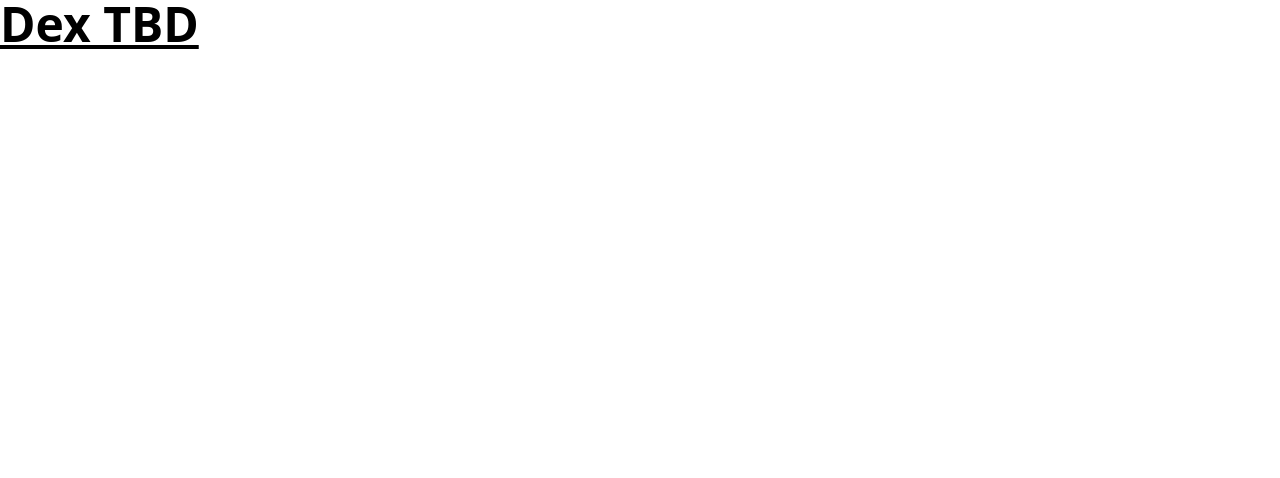
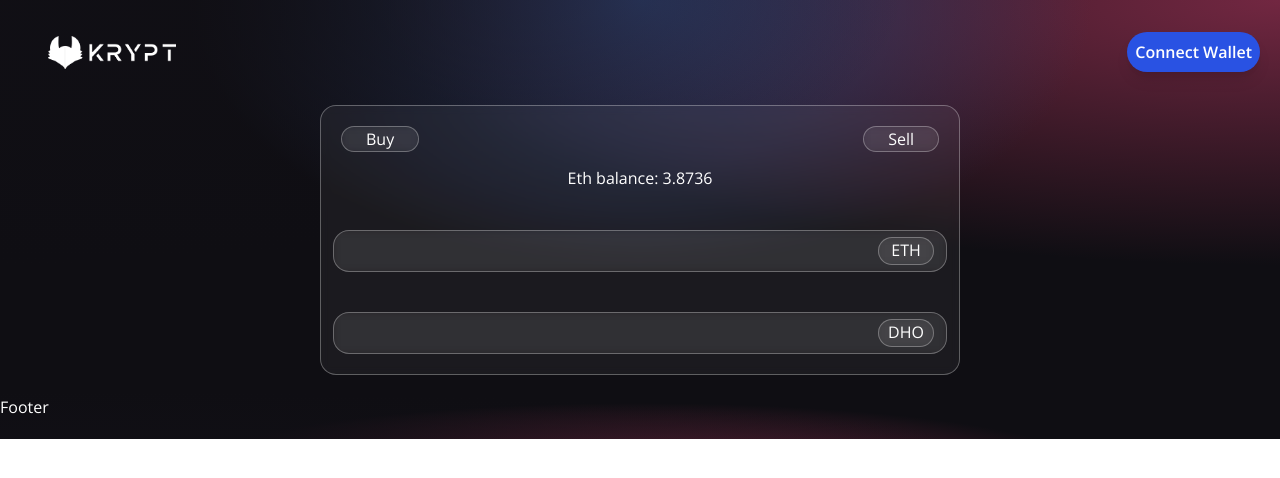
Before and after one commit to danielhochwart7/dex, a React (Vite) app: page / in a window 1280 px wide. Shown: the top 478 px of the page. Built offline with nearby package versions, Linux system fonts and the light colour scheme.

Commit message:
Start to create the swap box

```diff
--- a/src/App.jsx
+++ b/src/App.jsx
@@ -1,9 +1,15 @@
+import { Body, Footer, Header } from "./components";
+
 const App = () => {
   return (
-    <div className="App">
-      <h1 class="text-5xl font-bold underline">
-        Dex TBD
-      </h1>
+    <div className="min-h-screen">
+      <div className="gradient-bg-header text-white">
+        <Header />
+        <Body />
+      </div>
+      <div className="gradient-bg-footer text-white">
+        <Footer/>
+      </div>
     </div>
   )
 }
--- /dev/null
+++ b/src/components/Body.jsx
@@ -0,0 +1,32 @@
+const Body = () =>  {
+    return (
+        <div className="flex flex-col justify-center items-center">
+            <div className="flex flex-col w-1/2 items-center py-5 px-3 white-glassmorphism space-y-10">
+                <div className="flex flex-row">
+                    <div className="text-center font-size absolute left-5 white-glassmorphism px-6 hover:bg-slate-600">
+                        Buy
+                    </div>
+                    <div className="text-center font-size absolute right-5 white-glassmorphism px-6 hover:bg-slate-600">
+                        Sell
+                    </div>
+                </div>
+                <div className="text-center font-size">
+                    Eth balance: 3.8736
+                </div>
+                <div className="flex w-full items-center py-5 white-glassmorphism justify justify-evenly">
+                    <div className="text-center absolute right-3 h-7 w-14 white-glassmorphism hover:bg-slate-600">
+                        ETH
+                    </div>
+                </div>
+                <div className="flex w-full items-center py-5 white-glassmorphism justify justify-evenly">
+                    <div className="text-center absolute right-3 h-7 w-14 white-glassmorphism hover:bg-slate-600">
+                        DHO
+                    </div>
+                </div>
+            </div>
+
+        </div>
+    )
+}
+
+export default Body;
--- /dev/null
+++ b/src/components/Footer.jsx
@@ -0,0 +1,9 @@
+const Footer = () =>  {
+    return (
+        <div className="w-full flex flex-row items-center py-5">
+            Footer
+        </div>
+    )
+}
+
+export default Footer;
--- /dev/null
+++ b/src/components/Header.jsx
@@ -0,0 +1,16 @@
+import logo from "../images/logo.png";
+
+const Header = () =>  {
+    return (
+        <div className="w-full flex flex-row items-center py-5">
+            <div className="flex p-4 px-12">
+                <img src={logo} alt="logo" className="w-32 cursor-pointer" />
+            </div>
+            <button type="button" onClick={() => {}} className="flex absolute right-5  bg-[#2952e3] p-2 rounded-full cursor-pointer hover:bg-[#2546bd] shadow-lg">
+                <p className="text-white text-base font-semibold">Connect Wallet</p>
+            </button>
+        </div>
+    )
+}
+
+export default Header;
--- /dev/null
+++ b/src/components/index.js
@@ -0,0 +1,3 @@
+export { default as Header } from './Header';
+export { default as Body } from './Body';
+export { default as Footer } from './Footer';
--- a/src/index.css
+++ b/src/index.css
@@ -1,3 +1,84 @@
+@import url("https://fonts.googleapis.com/css2?family=Open+Sans:wght@300;400;500;600;700&display=swap");
+
+* html {
+  padding: 0;
+  margin: 0;
+  box-sizing: border-box;
+}
+
+body {
+  margin: 0;
+  font-family: "Open Sans", sans-serif;
+  -webkit-font-smoothing: antialiased;
+  -moz-osx-font-smoothing: grayscale;
+}
+
+.gradient-bg-header {
+  background-color:#0f0e13;
+  background-image:
+    radial-gradient(at 0% 0%, hsla(253,16%,7%,1) 0, transparent 50%),
+    radial-gradient(at 50% 0%, hsla(225,39%,30%,1) 0, transparent 50%),
+    radial-gradient(at 100% 0%, hsla(339,49%,30%,1) 0, transparent 50%);
+}
+
+.gradient-bg-body {
+  background-color:#0f0e13;
+  background-image:
+    radial-gradient(at 0% 0%, hsla(253,16%,7%,1) 0, transparent 50%),
+    radial-gradient(at 50% 100%, hsla(225,39%,25%,1) 0, transparent 50%);
+}
+
+.gradient-bg-transactions {
+  background-color: #0f0e13;
+  background-image:
+    radial-gradient(at 0% 100%, hsla(253,16%,7%,1) 0, transparent 50%),
+    radial-gradient(at 50% 0%, hsla(225,39%,25%,1) 0, transparent 50%);
+}
+
+.gradient-bg-footer {
+  background-color: #0f0e13;
+  background-image:
+    radial-gradient(at 0% 100%, hsla(253,16%,7%,1) 0, transparent 53%),
+    radial-gradient(at 50% 150%, hsla(339,49%,30%,1) 0, transparent 50%);
+}
+
+.blue-glassmorphism {
+  background: rgb(39, 51, 89, 0.4);
+  border-radius: 16px;
+  box-shadow: 0 4px 30px rgba(0, 0, 0, 0.2);
+  backdrop-filter: blur(5px);
+  -webkit-backdrop-filter: blur(5px);
+  border: 1px solid rgba(0, 0, 0, 0.3);
+}
+
+/* white glassmorphism */
+.white-glassmorphism {
+  background: rgba(255, 255, 255, 0.05);
+  border-radius: 16px;
+  backdrop-filter: blur(5px);
+  -webkit-backdrop-filter: blur(5px);
+  border: 1px solid rgba(255, 255, 255, 0.3);
+}
+
+.eth-card {
+  background-color:#a099ff;
+  background-image:
+    radial-gradient(at 83% 67%, rgb(152, 231, 156) 0, transparent 58%),
+    radial-gradient(at 67% 20%, hsla(357,94%,71%,1) 0, transparent 59%),
+    radial-gradient(at 88% 35%, hsla(222,81%,65%,1) 0, transparent 50%),
+    radial-gradient(at 31% 91%, hsla(9,61%,61%,1) 0, transparent 52%),
+    radial-gradient(at 27% 71%, hsla(336,91%,65%,1) 0, transparent 49%),
+    radial-gradient(at 74% 89%, hsla(30,98%,65%,1) 0, transparent 51%),
+    radial-gradient(at 53% 75%, hsla(174,94%,68%,1) 0, transparent 45%);
+}
+
+.text-gradient {
+  background-color: #fff;
+  background-image: radial-gradient(at 4% 36%, hsla(0,0%,100%,1) 0, transparent 53%), radial-gradient(at 100% 60%, rgb(0, 0, 0) 0, transparent 50%);
+  -webkit-background-clip: text;
+  -webkit-text-fill-color: transparent;
+}
+
 @tailwind base;
 @tailwind components;
 @tailwind utilities;
```
Also changed, not shown: src/images/logo.png (added), 1 other file (tests, documents, lock files or other folders).
